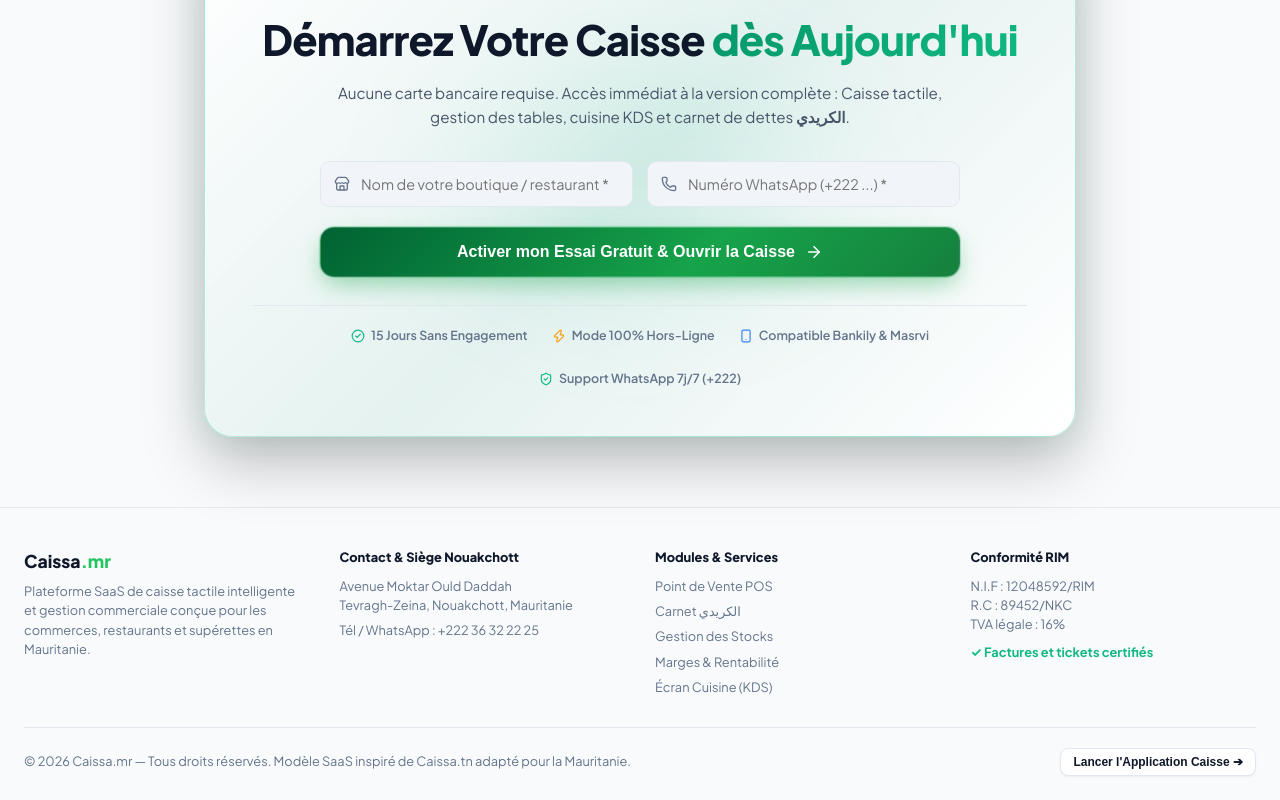
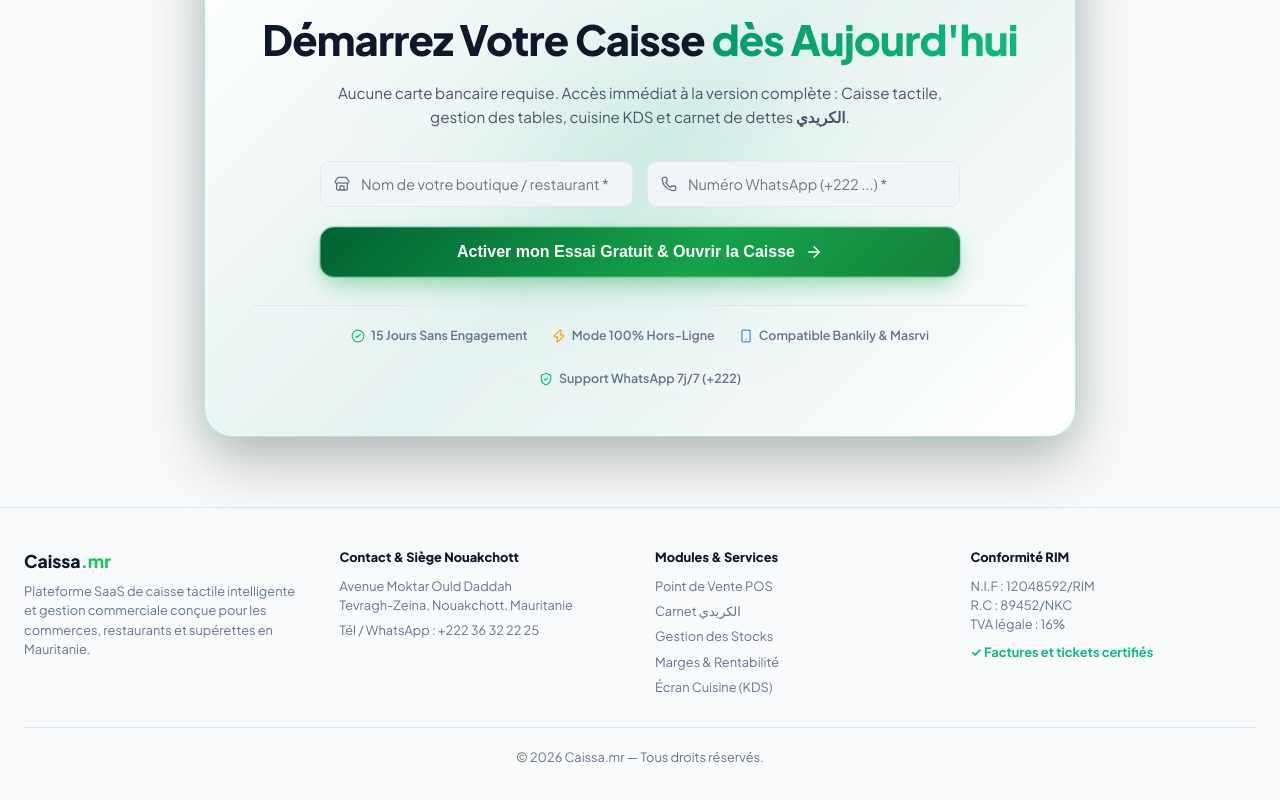
Before and after one commit to yousseflemjid2001-ops/caissa-pos, a React (Vite) app in the folder frontend/: page / in a window 1280 px wide. Shown: the part 5979-6779 px from the top of the page. Built offline with nearby package versions, Linux system fonts and the light colour scheme; no server answers.

Commit message:
fix(footer): supprimer la mention caissa.tn et le bouton de bas de page

```diff
--- a/frontend/src/components/LandingPage.tsx
+++ b/frontend/src/components/LandingPage.tsx
@@ -3033,20 +3033,11 @@ export const LandingPage: React.FC<LandingPageProps> = ({
           margin: '0 auto',
           borderTop: '1px solid var(--border-glass)',
           paddingTop: '20px',
-          display: 'flex',
-          justifyContent: 'space-between',
-          alignItems: 'center',
-          flexWrap: 'wrap',
-          gap: '10px'
+          textAlign: 'center',
+          color: 'var(--text-dim)',
+          fontSize: '0.8rem'
         }}>
-          <div>© 2026 Caissa.mr — Tous droits réservés. Modèle SaaS inspiré de Caissa.tn adapté pour la Mauritanie.</div>
-          <button
-            onClick={() => onEnterApp('pos')}
-            className="btn-secondary"
-            style={{ padding: '6px 12px', fontSize: '0.75rem' }}
-          >
-            Lancer l'Application Caisse ➔
-          </button>
+          <div>© 2026 Caissa.mr — Tous droits réservés.</div>
         </div>
       </footer>
     </div>
```
